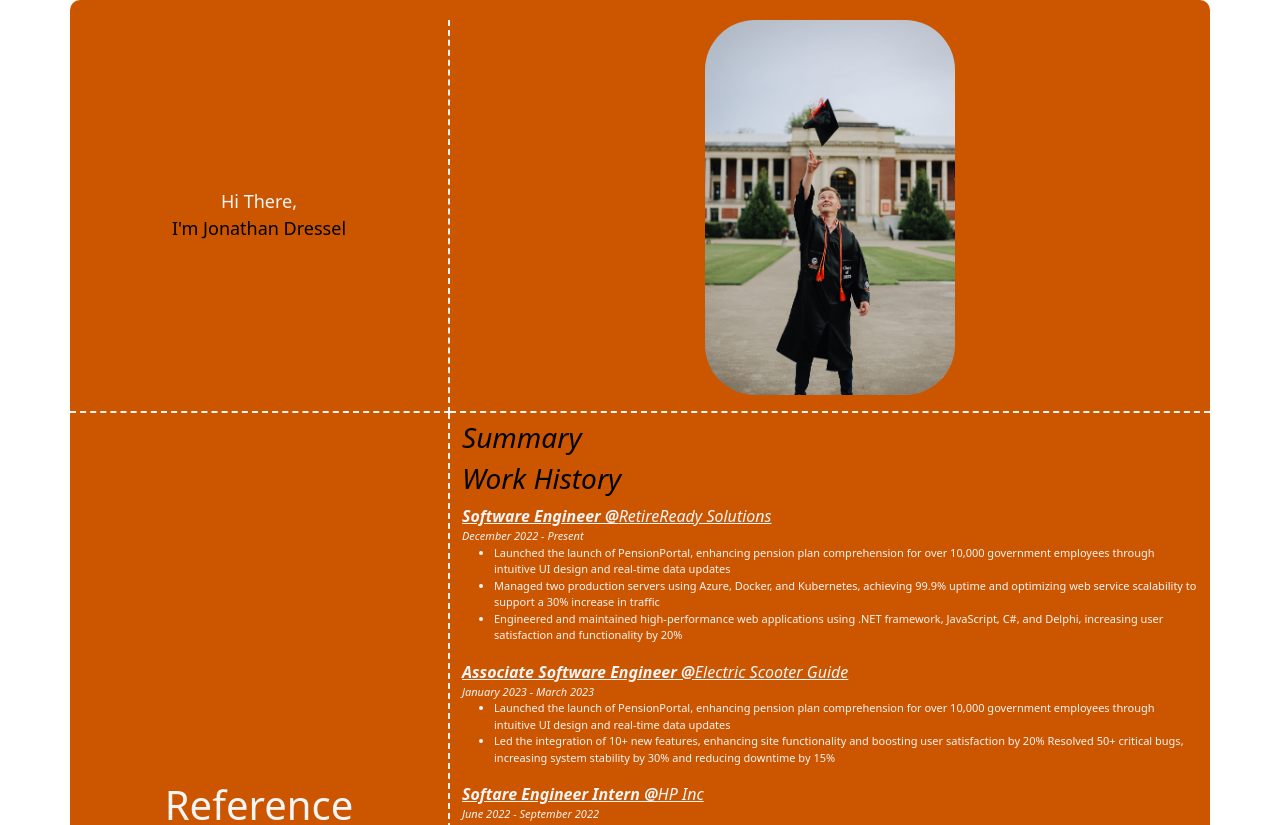
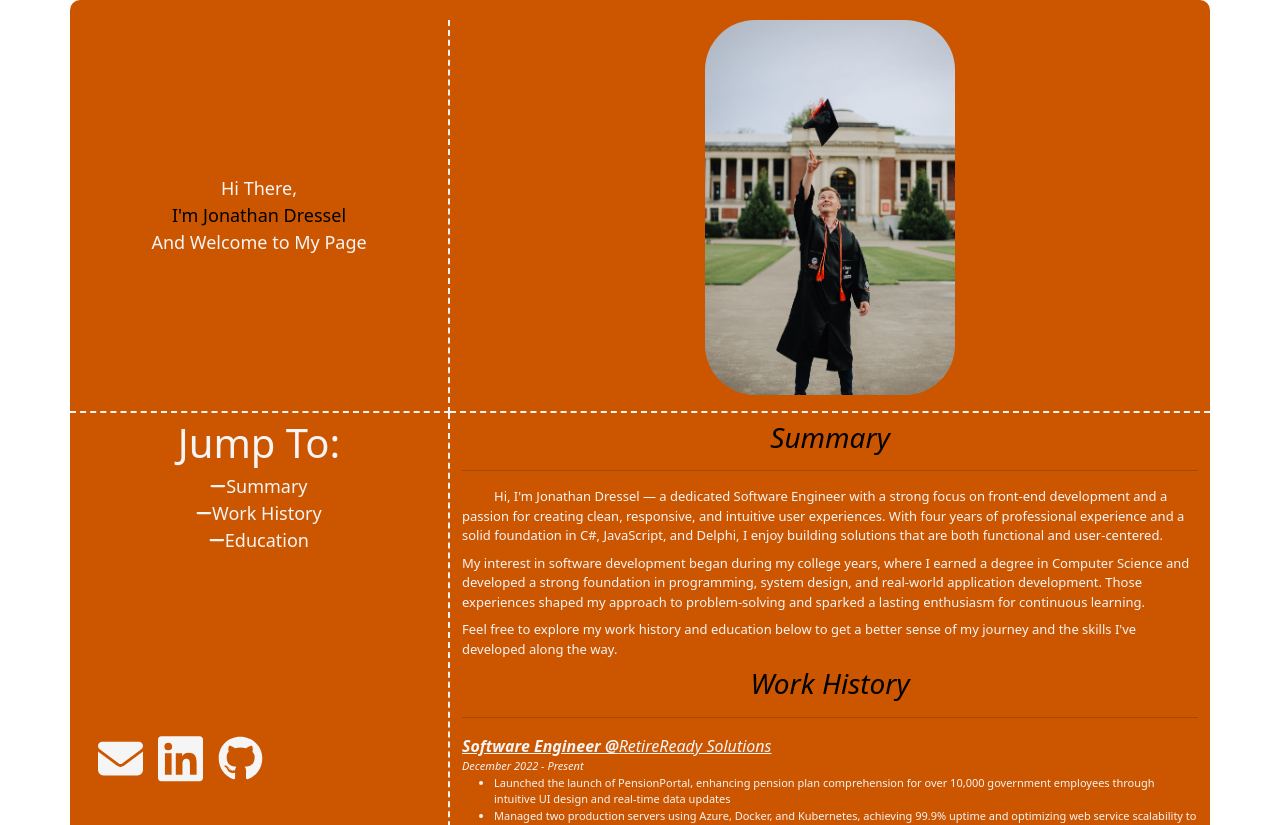
Before and after one commit to JonathanEDressel/mycodingvoyage.github.io, a React (Create React App) app in the folder frontend/: page / in a window 1280 px wide. Shown: the top 825 px of the page. Built offline with nearby package versions, Linux system fonts and the light colour scheme.

Commit message:
small changes here and there

```diff
--- a/frontend/src/App.js
+++ b/frontend/src/App.js
@@ -1,8 +1,11 @@
 // import { BrowserRouter, Routes, Route } from 'react-router-dom'
 import CapImg from './assets/images/capthrow.jpg';
+import 'bootstrap/dist/css/bootstrap.css';
 import { FontAwesomeIcon } from '@fortawesome/react-fontawesome'
-import { faMinus } from '@fortawesome/free-solid-svg-icons'
-import { faLinkedin, faGithub  } from '@fortawesome/free-brands-svg-icons'
+import { faMinus, faEnvelope } from '@fortawesome/free-solid-svg-icons'
+import { faLinkedin, faGithub } from '@fortawesome/free-brands-svg-icons';
+import { Button } from 'bootstrap';
+// import Button from "react-bootstrap/Button";
 
 function App() {
   return (
@@ -19,49 +22,86 @@ function App() {
                 I'm Jonathan Dressel
               </span>
             </div>
+            <div class="col col-12">
+              <span class="intro-msg-one">
+                And Welcome to My Page
+              </span>
+            </div>
           </div>
           <div class="col col-8 pb-3 img-container text-center">
             <img class="image-design" alt='Graduation photo' src={CapImg}></img>
           </div>
         </div>
         <div class="row degree-container">
-          <div class="col col-4 reference-container d-inline align-content-center">
+          <div class="col col-4 reference-container d-inline text-center">
+            <div class="row reference-follow">
               <div class="col col-12 text-center">
                 <span>
-                <span class="reference-header">Reference</span>
+                  <span class="reference-header">Jump To:</span>
                 </span>
               </div>
               <div class="col col-12 text-center">
+                <a class="reference" href="#summary">
                   <span class="reference-item">
                     <FontAwesomeIcon icon={faMinus} />
                     <span class="reference-item">Summary</span>
                   </span>
+                </a>
               </div>
               <div class="col col-12 text-center">
+                <a class="reference" href="#work-history">
                   <span class="reference-item">
                     <FontAwesomeIcon icon={faMinus} />
                     <span class="reference-item">Work History</span>
                   </span>
+                </a>
               </div>
               <div class="col col-12 text-center">
+                <a class="reference" href="#education">
                   <span class="reference-item">
                     <FontAwesomeIcon icon={faMinus} />
                     <span>Education</span>
                   </span>
+                </a>
+              </div>
             </div>
           </div>
 
           <div class="col col-8 text-center mt-2">
-            <div class="col col-12 text-start">
+            <div class="col col-12 text-center" id="summary">
               <h3 class="section-header">
                 Summary
               </h3>
+              <hr/>
+            </div>
+            <div class="col col-12 summary-intro text-start">
+              <span>
+                Hi, I'm Jonathan Dressel — a dedicated Software Engineer with a strong focus on
+              front-end development and a passion for creating clean, responsive, and intuitive
+              user experiences. With four years of professional experience and a solid foundation
+              in C#, JavaScript, and Delphi, I enjoy building solutions that are both functional and user-centered.
+              </span>
+            </div>
+            <div class="col col-12 summary-paragraph text-start mt-2">
+              <span>
+                  My interest in software development began during my college years, where I earned a degree
+                in Computer Science and developed a strong foundation in programming,
+                system design, and real-world application development. Those experiences shaped my
+                approach to problem-solving and sparked a lasting enthusiasm for continuous learning.
+                </span>
+            </div>
+            <div class="col col-12 summary-paragraph text-start mt-2">
+              <span>
+                Feel free to explore my work history and education below to get a better sense of my journey
+               and the skills I've developed along the way.
+              </span>
             </div>
 
-            <div class="col col-12 text-start">
+            <div class="col col-12 text-center mt-2" id="work-history">
               <h3 class="section-header">
                 Work History
               </h3>
+              <hr/>
             </div>
             <div class="col col-12 text-start">
               <span class="experience-position">
@@ -175,11 +215,12 @@ function App() {
                 </li>
               </ul>
             </div>
-            <div class="col col-12 text-start">
+            <div class="col col-12 text-start text-center" id="education">
               <h3 class="section-header">
                 Education
               </h3>
-
+              <hr/>
+            </div>
             <div class="col col-12 text-start">
                 <span class="education-college">
                   Oregon State University
@@ -213,12 +254,13 @@ function App() {
                   Dean's List: March 2018 - March 2020
                 </span>
               </div>
-
           </div>
         </div>
-        </div>
-        <div class="row">
-          <div class="col col 12 text-end mt-3">
+        <div class="row footer">
+          <div class="col col-12 text-start ms-3 mb-3 mt-3">
+            <span href="https://mail.google.com/mail/?view=cm&fs=1&tf=1&to=jonathanedressel@gmail.com&su=Contacting to Learn More" target="_blank">
+              <FontAwesomeIcon class="social-icon" icon={faEnvelope}></FontAwesomeIcon>
+            </span>
             <a href='https://www.linkedin.com/in/jonathan-dressel/' target='_blank'>
               <FontAwesomeIcon class="social-icon" icon={faLinkedin}></FontAwesomeIcon>
             </a>
--- a/frontend/src/index.css
+++ b/frontend/src/index.css
@@ -32,6 +32,17 @@
     color: black;
   }
 
+  .summary-intro {
+    text-indent: 2rem;
+    color: whitesmoke;
+    font-size: small;
+  }
+
+  .summary-paragraph {
+    color: whitesmoke;
+    font-size: small;
+  }
+
   .degree-container {
     border-bottom: 2px dashed whitesmoke;
   }
@@ -43,6 +54,15 @@
 
   .reference-container {
     border-right: 2px dashed whitesmoke;
+  }
+
+  .reference-follow {
+    position: sticky;
+    top: 0;
+  }
+
+  .reference {
+    text-decoration: none;
   }
 
   .reference-header {
@@ -110,9 +130,24 @@
     color: whitesmoke;
   }
 
+  .footer {
+    position: sticky;
+    bottom: 0;
+  }
+
   .social-icon {
     color: whitesmoke;
     margin-right: 15px;
-    width: 35px;
+    width: 45px;
+    transition: transform 0.3s ease-in-out;
+  }
 
+  .social-icon :hover {
+    transform: scale(1.05);
   }
+
+  .gmail-info {
+    color: whitesmoke;
+    text-decoration: none;
+    margin-right: 2%;
+  }
```
Also changed, not shown: frontend/src/assets/images/college-logo.png (added), 1 other file (tests, documents, lock files or other folders). Lines whose indentation alone changed are shown as unchanged.
